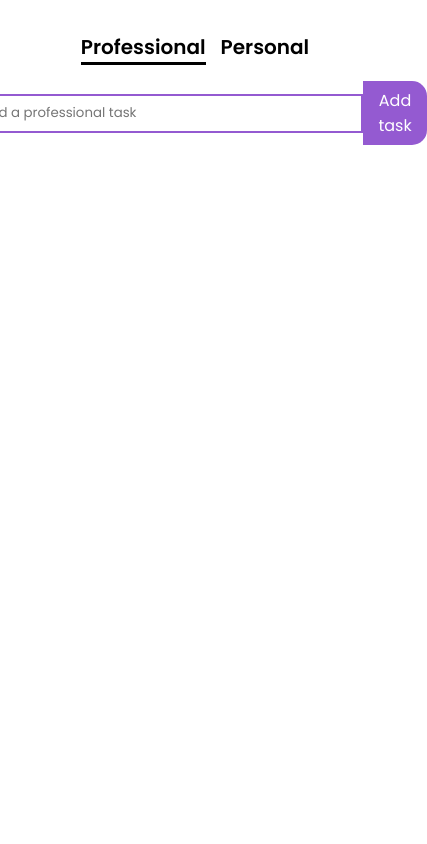
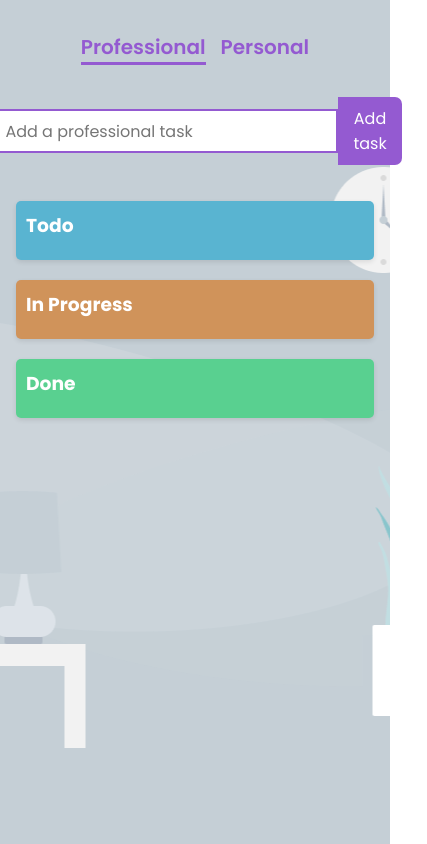
Before and after one commit to Shamseer88/kanban-board, a React (Vite) app: page / in a window 390 px wide. Shown: the whole page, 427 px wide, since content can reach past the window. Built offline with nearby package versions, Linux system fonts and the light colour scheme.

Commit message:
Columns implemented

```diff
--- a/src/App.jsx
+++ b/src/App.jsx
@@ -7,10 +7,31 @@ import {
   saveTasks,
 } from "./utils/localStorage";
 import AddTask from "./components/AddTask";
+import TaskColumn from "./components/TaskColumn";
 
 const App = () => {
   const [activeTab, setActiveTab] = useState(loadActiveTab());
   const [tasks, setTasks] = useState(loadTasks());
+  const [editingTask, setEditingTask] = useState(null);
+
+  const handleTaskClick = (task) => {
+    setEditingTask(task);
+  };
+
+  const handleStatusChange = (taskid, newStatus) => {
+    const updatedtasks = { ...tasks };
+    Object.keys(updatedtasks).forEach((key) => {
+      updatedtasks[key] = updatedtasks[key].filter((t) => t.id !== taskid);
+    });
+    const updatedTask = { ...editingTask, status: newStatus };
+    updatedtasks[activeTab].push(updatedTask);
+    setTasks(updatedtasks);
+    setEditingTask(null);
+  };
+
+  const filteredTasks = (status) => {
+    return tasks[activeTab]?.filter((task) => task.status === status) || [];
+  };
 
   useEffect(() => {
     saveActiveTab(activeTab);
@@ -23,6 +44,39 @@ const App = () => {
     <div className="app">
       <Tabs activeTab={activeTab} setActiveTab={setActiveTab} />
       <AddTask activeTab={activeTab} tasks={tasks} setTasks={setTasks} />
+      <div className="columns">
+        <TaskColumn
+          title="Todo"
+          tasks={filteredTasks("todo")}
+          onTaskClick={handleTaskClick}
+          backgroundColor="#59B4D1"
+        />
+        <TaskColumn
+          title="In Progress"
+          tasks={filteredTasks("in-progress")}
+          onTaskClick={handleTaskClick}
+          backgroundColor="#D0935A"
+        />
+        <TaskColumn
+          title="Done"
+          tasks={filteredTasks("done")}
+          onTaskClick={handleTaskClick}
+          backgroundColor="#59D090"
+        />
+      </div>
+      {editingTask && (
+        <div className="popup">
+          <select
+            value={editingTask.status}
+            onChange={(e) => handleStatusChange(editingTask.id, e.target.value)}
+          >
+            <option value="todo">To Do</option>
+            <option value="in-progress">In Progress</option>
+            <option value="done">Done</option>
+          </select>
+          <button onClick={() => setEditingTask(null)}>Close</button>
+        </div>
+      )}
     </div>
   );
 };
--- /dev/null
+++ b/src/components/TaskColumn.jsx
@@ -0,0 +1,20 @@
+import React from "react";
+
+const TaskColumn = ({ title, tasks, onTaskClick, backgroundColor }) => {
+  return (
+    <div className="task-column" style={{ backgroundColor: backgroundColor }}>
+      <h3>{title}</h3>
+      {tasks.map((task) => (
+        <div
+          key={task.id}
+          className="task-card"
+          onClick={() => onTaskClick(task)}
+        >
+          {task.text}
+        </div>
+      ))}
+    </div>
+  );
+};
+
+export default TaskColumn;
--- a/src/index.css
+++ b/src/index.css
@@ -8,6 +8,11 @@
 
 .app {
   padding: 2rem 0;
+  background-image: url("/home-bg.png");
+  background-color: #c5cfd6;
+  background-repeat: no-repeat; /* Optional */
+  background-position: center; /* Optional */
+  min-height: 100vh;
 }
 
 .tabs {
@@ -20,25 +25,26 @@
   font-size: 1.25rem;
   font-weight: 600;
   cursor: pointer;
+  color: #945ad1;
 }
 
 .tabs .active {
-  border-bottom: 3px solid black;
+  border-bottom: 3px solid #945ad1;
 }
 
 .add-task {
   display: flex;
   justify-content: center;
   align-items: center;
-  padding: 1rem;
+  padding: 2rem 0 1rem 0;
 }
 
 .add-task input {
-  min-width: 400px;
   padding: 7.5px 15px;
-  border-radius: 15px 0 0 15px;
+  border-radius: 7px 0 0 7px;
   border: 2px solid #945ad1;
   outline: none;
+  font-size: 1rem;
 }
 
 .add-task button {
@@ -47,8 +53,8 @@
   font-size: 1rem;
   background-color: #945ad1;
   color: white;
-  padding: 7px 15px;
-  border-radius: 0 15px 15px 0;
+  padding: 9px 15px;
+  border-radius: 0 7px 7px 0;
   cursor: pointer;
 }
 
@@ -56,3 +62,76 @@ form {
   display: flex;
   align-items: center;
 }
+
+.columns {
+  display: flex;
+  gap: 20px;
+  margin-top: 20px;
+  padding: 0 1rem;
+}
+@media (max-width: 700px) {
+  .columns {
+    flex-direction: column;
+  }
+}
+
+.task-column {
+  flex: 1;
+  background: #f4f4f4;
+  padding: 10px;
+  border-radius: 5px;
+  box-shadow: 0 2px 5px rgba(0, 0, 0, 0.1);
+}
+
+.task-column h3 {
+  margin-bottom: 10px;
+  color: white;
+}
+
+.task-card {
+  background: #fff;
+  padding: 10px;
+  margin-bottom: 10px;
+  border-radius: 3px;
+  box-shadow: 0 1px 3px rgba(0, 0, 0, 0.1);
+  cursor: pointer;
+  transition: background-color 0.2s ease;
+}
+
+.task-card:hover {
+  background-color: #e9ecef;
+}
+
+.popup {
+  position: fixed;
+  top: 50%;
+  left: 50%;
+  transform: translate(-50%, -50%);
+  background: #945ad1;
+  padding: 20px;
+  border-radius: 5px;
+  box-shadow: 0 5px 10px rgba(0, 0, 0, 0.3);
+  z-index: 1000;
+}
+
+.popup select {
+  padding: 5px;
+  margin-right: 10px;
+  border: none;
+  outline: none;
+  border-radius: 5px;
+}
+.popup select:focus {
+  border-color: #007bff; /* Highlight border on focus */
+  box-shadow: 0 0 5px rgba(0, 123, 255, 0.5); /* Add glow effect */
+}
+
+.popup button {
+  padding: 5px 10px;
+  color: #945ad1;
+  border-radius: 5px;
+  border: none;
+  outline: none;
+  cursor: pointer;
+  font-weight: 500;
+}
```
Also changed, not shown: public/home-bg.png (added).
